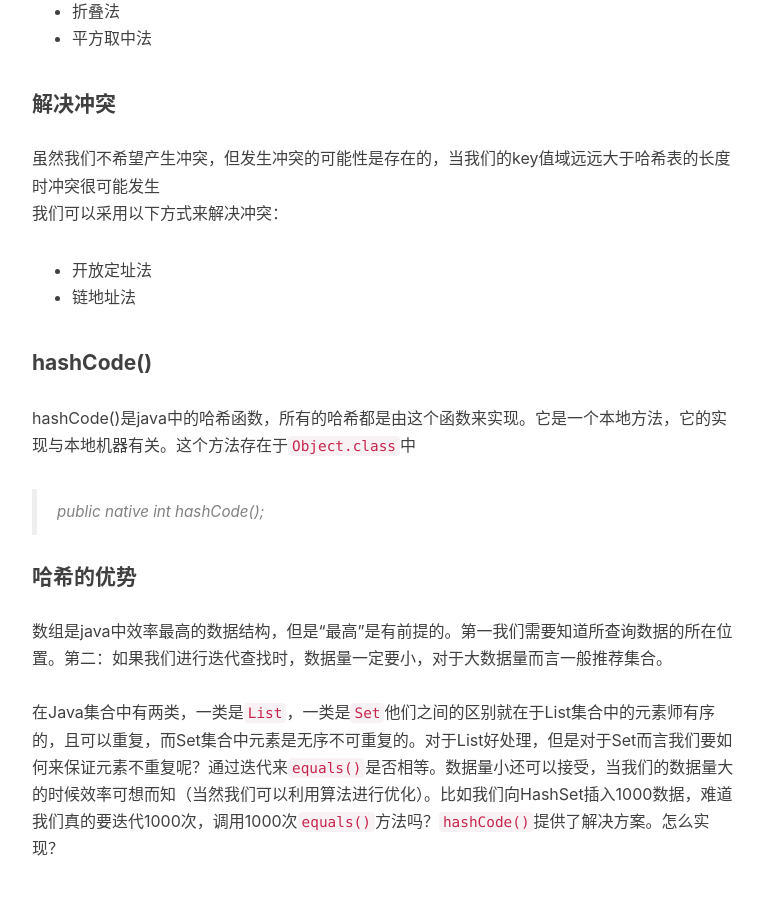
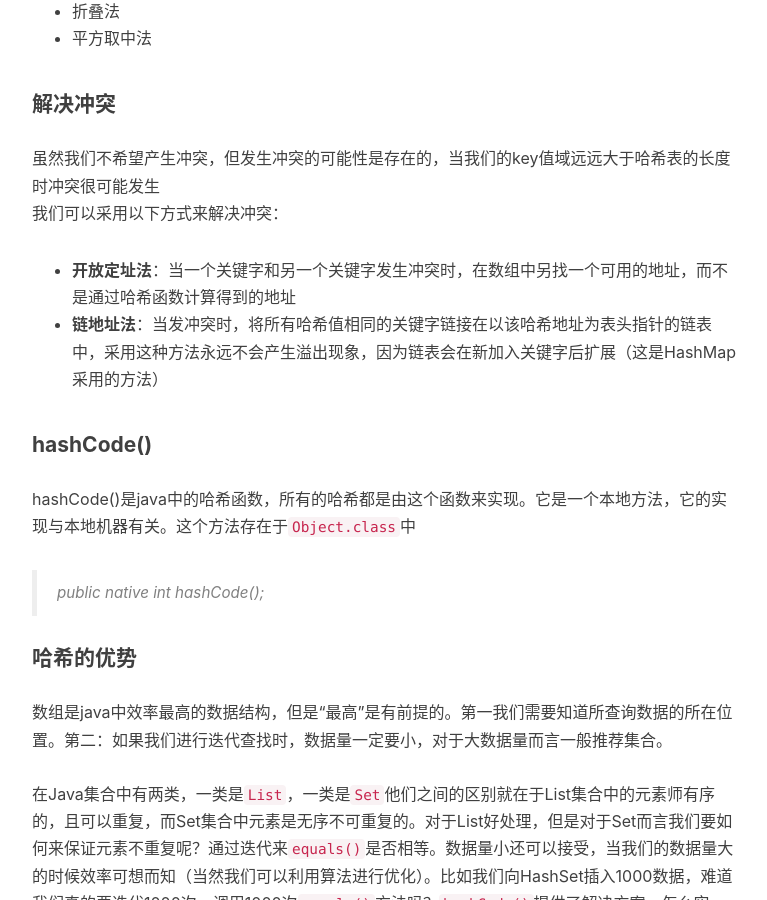
Before and after one commit to kanonjz/kanonjz.github.io, a Jekyll site: the page built from _posts/2017-11-14-talk-about-hash.md, in a window 1280 px wide and 900 px high, scrolled down 1017 px. Shown: the whole window, without its empty margins (233-1000 px from the left). Built offline with Jekyll 4.4.1, drawn with Linux system fonts in a browser that asks for light colours; nearby versions of some CDN libraries; comment, search, counter and statistics services are not loaded.

Commit message:
Update 2017-11-14-talk-about-hash.md

```diff
--- a/_posts/2017-11-14-talk-about-hash.md
+++ b/_posts/2017-11-14-talk-about-hash.md
@@ -29,8 +29,8 @@ tags:
 #### 解决冲突
 虽然我们不希望产生冲突，但发生冲突的可能性是存在的，当我们的key值域远远大于哈希表的长度时冲突很可能发生
 我们可以采用以下方式来解决冲突：
-- 开放定址法
-- 链地址法
+- **开放定址法**：当一个关键字和另一个关键字发生冲突时，在数组中另找一个可用的地址，而不是通过哈希函数计算得到的地址
+- **链地址法**：当发冲突时，将所有哈希值相同的关键字链接在以该哈希地址为表头指针的链表中，采用这种方法永远不会产生溢出现象，因为链表会在新加入关键字后扩展（这是HashMap采用的方法）
 
 #### hashCode()
 hashCode()是java中的哈希函数，所有的哈希都是由这个函数来实现。它是一个本地方法，它的实现与本地机器有关。这个方法存在于`Object.class`中
```
